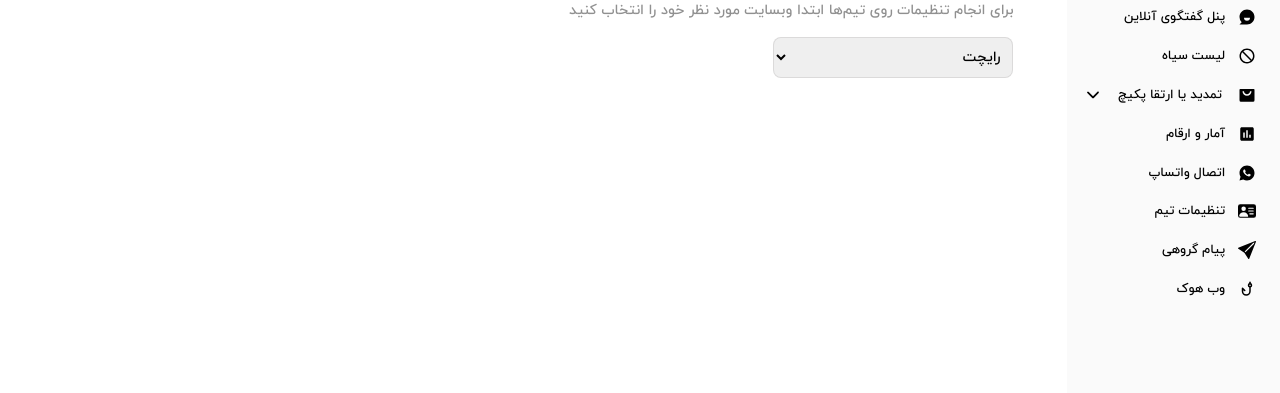
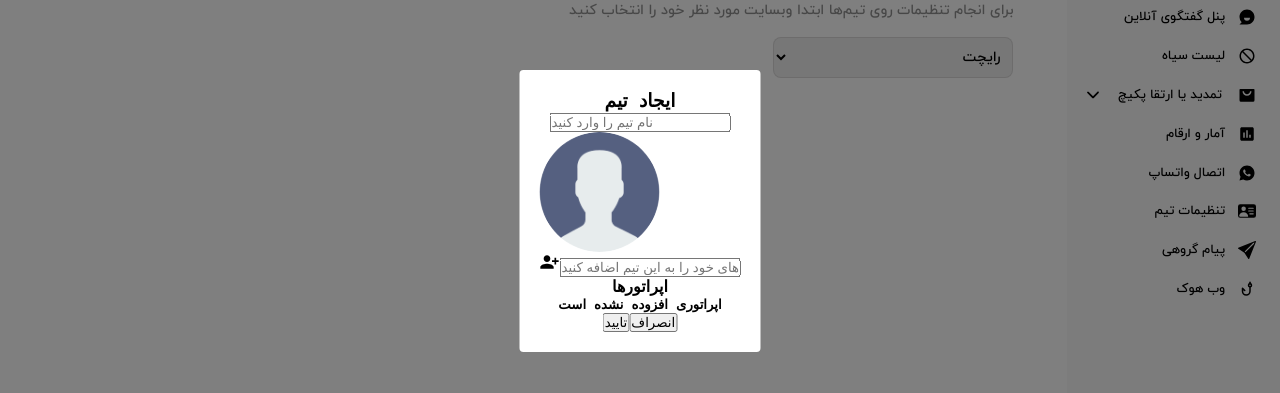
Before and after one commit to Mahdi15-879/Raychat-Task, a React (Create React App) app: page /team in a window 1280 px wide. Both pictures are taken after a click on the button "ایجاد تیم جدید". Shown: the part 189-582 px from the top of the page. Built offline with nearby package versions, Linux system fonts and the light colour scheme.

Commit message:
add to team section almost complete - show teams and also delete and edit doesn't work yet

```diff
--- /dev/null
+++ b/src/components/AddTeam.tsx
@@ -0,0 +1,42 @@
+import React, { useState, ReactNode } from "react";
+
+import "../styles/team.css";
+
+interface ModalProps {
+  isOpen: boolean;
+  onClose: () => void;
+  children: ReactNode;
+}
+
+const Modal: React.FC<ModalProps> = ({ isOpen, onClose, children }) => {
+  const modalStyle: React.CSSProperties = {
+    display: isOpen ? "block" : "none",
+    position: "fixed",
+    top: 0,
+    left: 0,
+    width: "100%",
+    height: "100%",
+    backgroundColor: "rgba(0, 0, 0, 0.5)",
+    zIndex: 9999,
+  };
+
+  const modalContentStyle: React.CSSProperties = {
+    backgroundColor: "#fff",
+    padding: "20px",
+    borderRadius: "4px",
+    position: "absolute",
+    top: "50%",
+    left: "50%",
+    transform: "translate(-50%, -50%)",
+  };
+
+  return (
+    <div style={modalStyle} onClick={onClose} className="AddTeam-Modal">
+      <div style={modalContentStyle} onClick={(e) => e.stopPropagation()}>
+        {children}
+      </div>
+    </div>
+  );
+};
+
+export default Modal;
--- a/src/pages/Team.tsx
+++ b/src/pages/Team.tsx
@@ -1,18 +1,105 @@
-import { useContext, useState } from "react";
+import { useContext, useState, FC, FormEvent, ChangeEvent } from "react";
 
 // CONTEXT
 import { ThemeContext } from "../contexts/Context";
 
+// COMPONENTS
+import AddTeam from "../components/AddTeam";
+
 // STYLES
 import "../styles/team.css";
 
-const Team = () => {
+// ICONS
+import { MdPersonAddAlt1 } from "react-icons/md";
+
+const user: string = require("../images/user.png");
+
+// INTERFACES
+export interface ITeamsInfo {
+  id: number;
+  teamName: string;
+  pictureSrc: string;
+  operators: string[];
+}
+
+const Team: FC = () => {
   const { theme } = useContext(ThemeContext);
+
+  const [modalOpen, setModalOpen] = useState(false);
+  const [baseCode, setBaseCode] = useState<string[]>([user]);
+  const [operators, setOperators] = useState<string[]>([]);
+  const [teamName, setTeamName] = useState<string>("");
+  const [operatorName, setOperatorName] = useState<string>("");
+  const [teams, setTeams] = useState<ITeamsInfo[]>([]);
+
+  const handleOpenModal = () => {
+    setModalOpen(true);
+  };
+
+  const handleCloseModal = () => {
+    setModalOpen(false);
+  };
+
+  const fileChangeHandler = (event: ChangeEvent<HTMLInputElement>): void => {
+    const files = event.target.files;
+    if (files && files.length > 0) {
+      const file = files[0];
+      getBase(file);
+    }
+  };
+
+  const getBase = (file: File): void => {
+    let reader = new FileReader();
+    reader.readAsDataURL(file);
+    reader.onload = () => {
+      if (reader.result) {
+        setBaseCode([reader.result.toString()]);
+      }
+    };
+  };
+
+  const handleAddOperator = () => {
+    if (operatorName != "") {
+      setOperators([...operators, operatorName]);
+      setOperatorName("");
+    }
+  };
+
+  const handleResetState = (): void => {
+    setBaseCode([user]);
+    setOperators([]);
+    setTeamName("");
+  };
+
+  const clickAddHandler = () => {
+    if (!teamName) {
+      return alert("نام تیم الزامی می‌باشد!");
+    }
+
+    if (operators.length == 0) {
+      return alert("افزودن حداقل یک عضو به تیم الزامی می‌باشد!");
+    }
+
+    setTeams([
+      ...teams,
+      {
+        id: Math.floor(Math.random() * 1000000),
+        teamName,
+        operators,
+        pictureSrc: baseCode[0],
+      },
+    ]);
+
+    handleResetState();
+    setModalOpen(false);
+  };
+
+  console.log(teams);
 
   return (
     <div className={`Team ${theme.darkMode && "Team-dark"}`}>
       <section className="Team-header">
-        <button>ایجاد تیم جدید</button>
+        <button onClick={handleOpenModal}>ایجاد تیم جدید</button>
 
         <h2>ایجاد تیم</h2>
       </section>
@@ -28,6 +115,59 @@ const Team = () => {
           <option value="opel">ازکی</option>
         </select>
       </section>
+
+      <AddTeam isOpen={modalOpen} onClose={handleCloseModal}>
+        <h3>ایجاد تیم</h3>
+
+        <section className="title-profile">
+          <input
+            type="text"
+            placeholder="نام تیم را وارد کنید"
+            value={teamName}
+            onChange={(e) => setTeamName(e.target.value)}
+          />
+          <div className="image-container">
+            <label htmlFor="fileInput">
+              <figure>
+                <img src={baseCode[0]} alt="User Profile" />
+              </figure>
+              <input
+                id="fileInput"
+                type="file"
+                accept=".png, .jpg, .jpeg"
+                onChange={fileChangeHandler}
+              />
+            </label>
+          </div>
+        </section>
+
+        <section className="add-operators">
+          <MdPersonAddAlt1 size={20} onClick={handleAddOperator} />
+          <input
+            type="text"
+            placeholder="اپراتورهای خود را به این تیم اضافه کنید"
+            value={operatorName}
+            onChange={(e) => setOperatorName(e.target.value)}
+          />
+        </section>
+
+        <section className="operators-list">
+          <h4>اپراتورها</h4>
+          <div>
+            {operators.length > 0 ? (
+              operators.map((operator) => <h5>{operator}</h5>)
+            ) : (
+              <h5>اپراتوری افزوده نشده است</h5>
+            )}
+          </div>
+        </section>
+
+        <section className="Btn-container">
+          <button onClick={clickAddHandler}>تایید</button>
+
+          <button onClick={() => setModalOpen(false)}>انصراف</button>
+        </section>
+      </AddTeam>
     </div>
   );
 };
--- a/src/styles/team.css
+++ b/src/styles/team.css
@@ -73,3 +73,21 @@
   background-color: rgb(18, 8, 77);
   color: #fff;
 }
+
+.Team .AddTeam-Modal .title-profile .image-container figure {
+  cursor: pointer;
+  width: 120px;
+  height: 120px;
+  border-radius: 50%;
+  overflow: hidden;
+  object-fit: contain;
+}
+
+.Team .AddTeam-Modal .title-profile .image-container figure img {
+  width: 100%;
+  height: 100%;
+}
+
+.Team .AddTeam-Modal .title-profile .image-container #fileInput {
+  display: none;
+}
```
